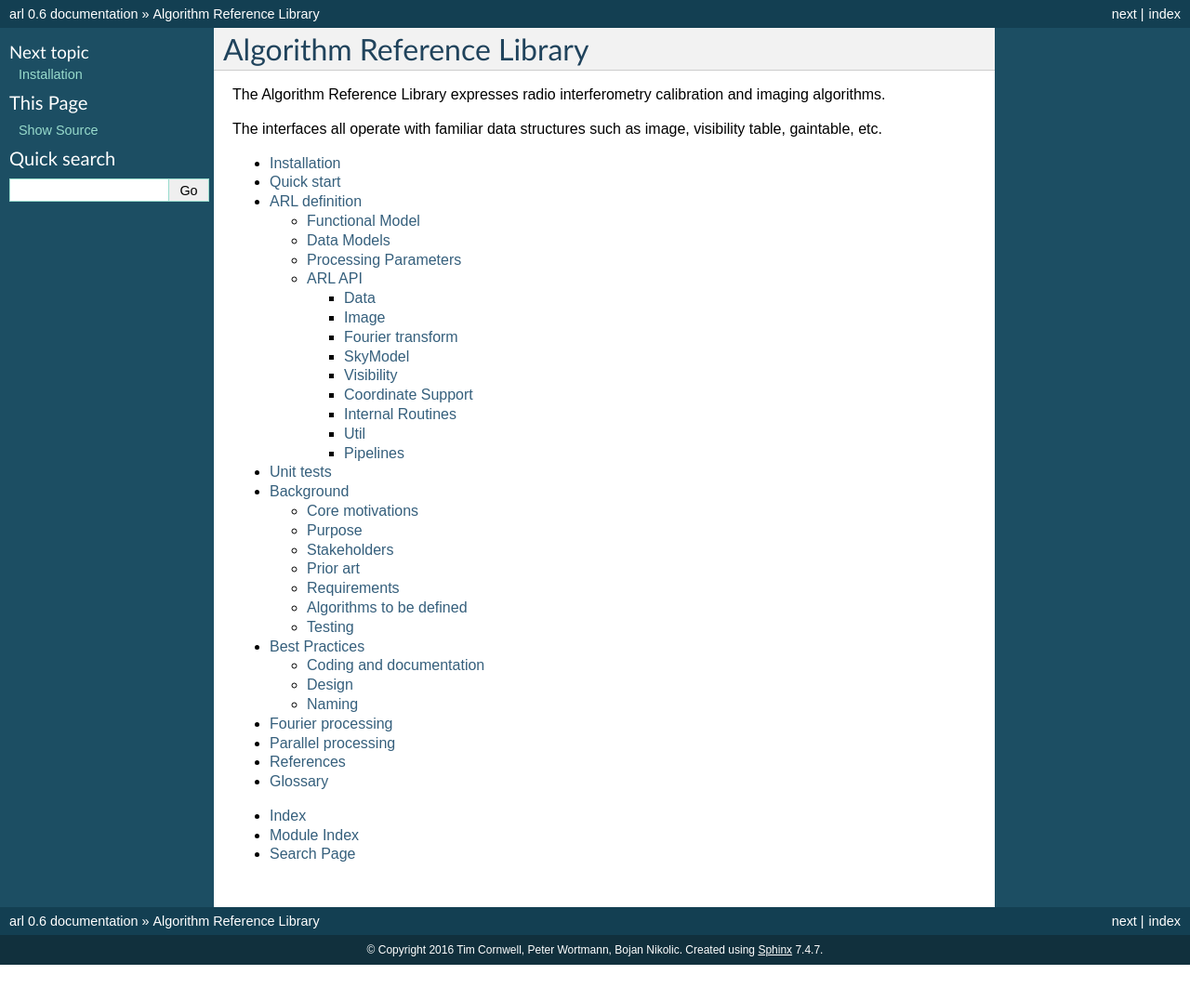
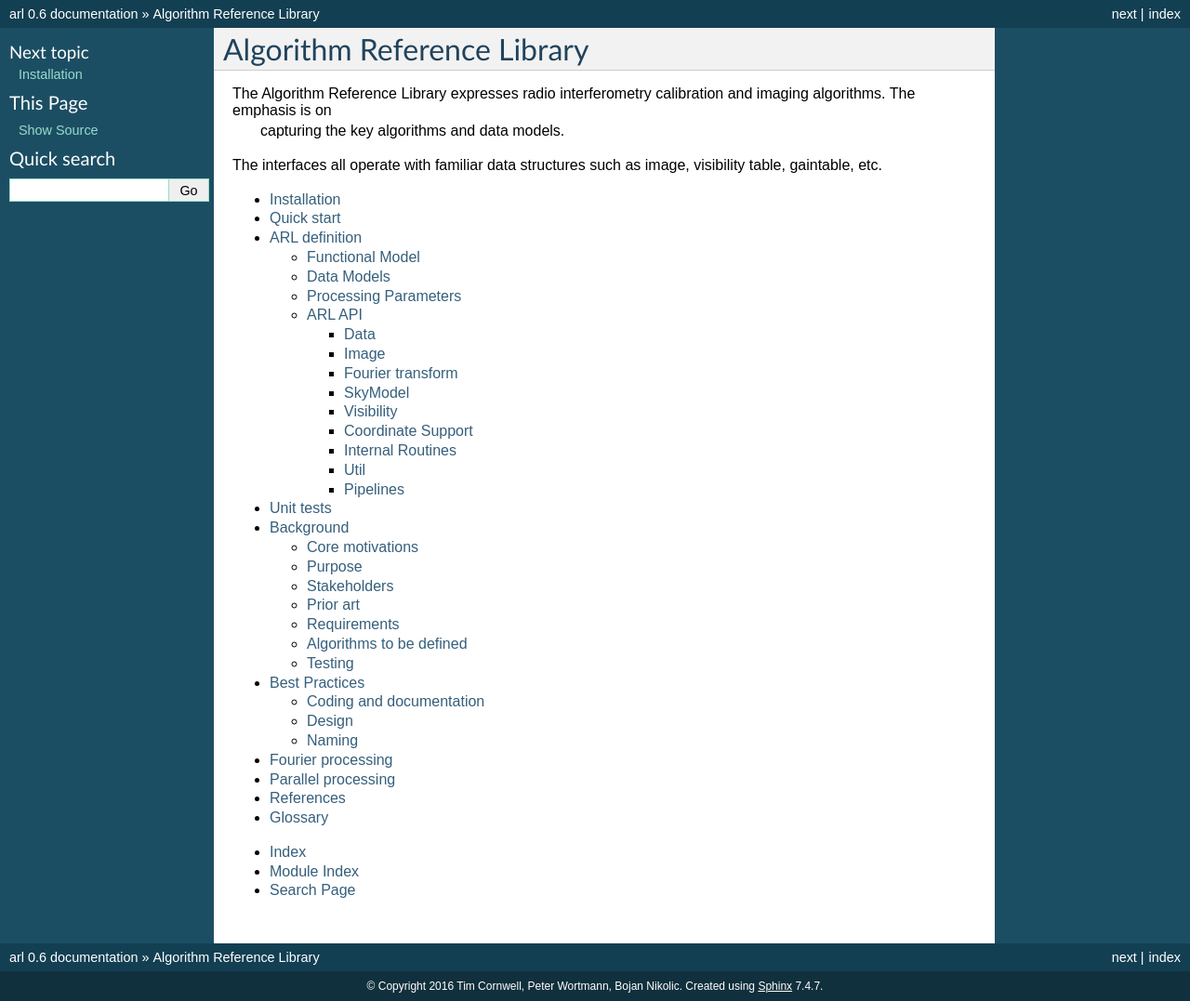
Before and after one commit to SKA-ScienceDataProcessor/algorithm-reference-library, a Sphinx documentation site: the page built from docs/index.rst, in a window 1280 px wide. Shown: the whole page at 93% size. Built offline with Sphinx 7.4.7, drawn with Linux system fonts in a browser that asks for light colours; pages that are not in the unit, such as notebooks, are missing from menus; before the commit the page ends 1038 px from its top, so only the background shows below that.

Commit message:
Minimal change to provoke rebuild
Seems that some changes were not rebuilt?

```diff
--- a/docs/index.rst
+++ b/docs/index.rst
@@ -4,7 +4,8 @@
 Algorithm Reference Library
 ***************************
 
-The Algorithm Reference Library expresses radio interferometry calibration and imaging algorithms.
+The Algorithm Reference Library expresses radio interferometry calibration and imaging algorithms. The emphasis is on
+ capturing the key algorithms and data models.
 
 The interfaces all operate with familiar data structures such as image,
 visibility table, gaintable, etc.
```
Also changed, not shown: 3 other files.
